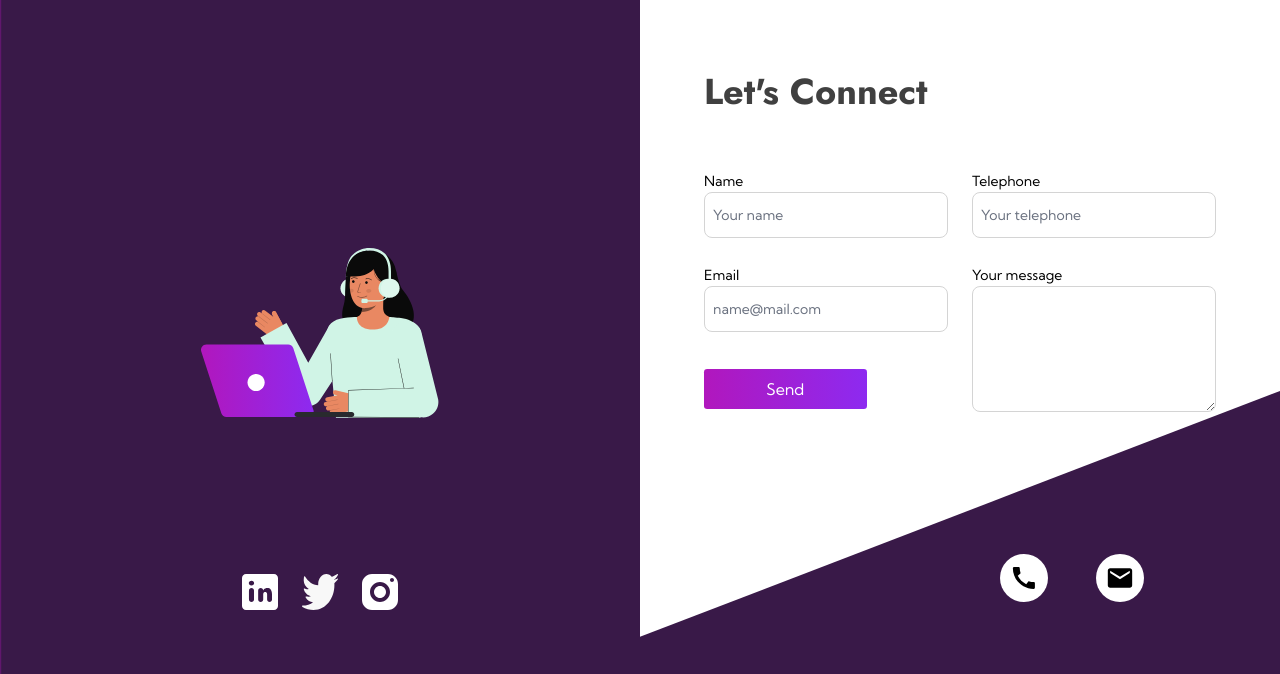
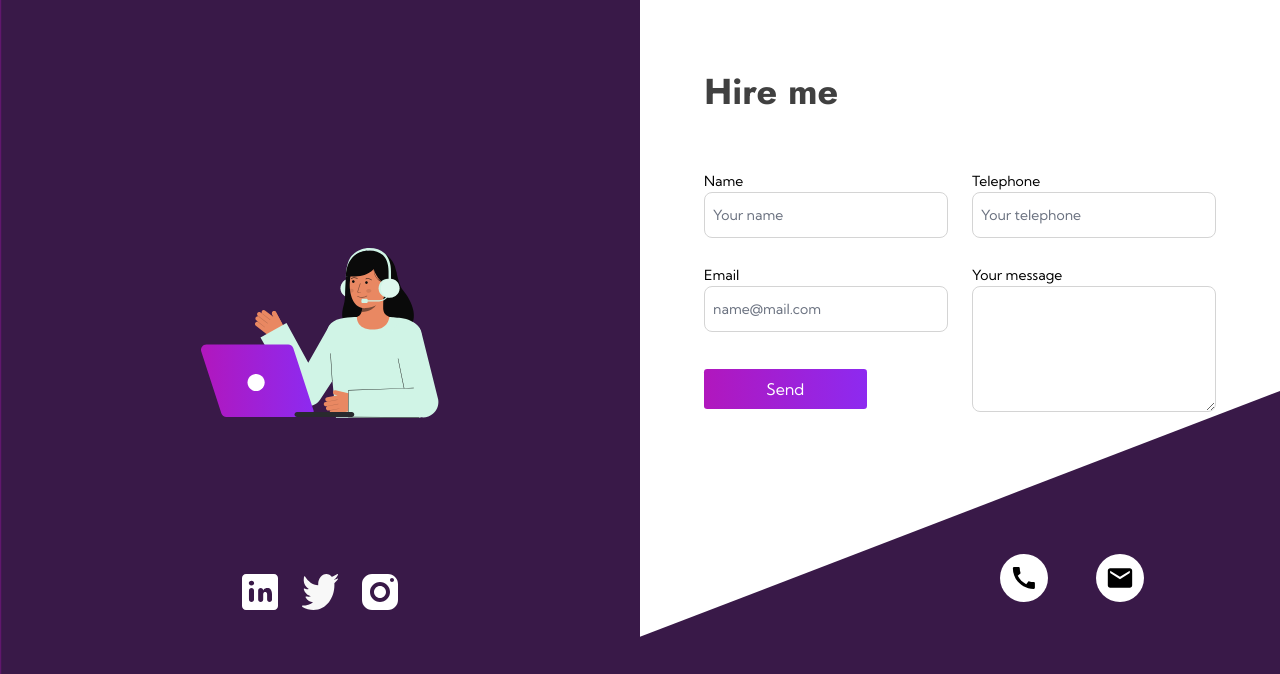
Before and after one commit to enocgit/portfolio-website-v3, a website built with Vite: page index.html in a window 1280 px wide. Both pictures are taken after a click on the button "Hire me". Shown: the part 5240-5914 px from the top of the page. Built offline with nearby package versions, Linux system fonts and the light colour scheme; animation ran at ten frames a second; files whose address does not match are found by name.

Commit message:
Refactor: Legend text changing on button click

```diff
--- a/index.html
+++ b/index.html
@@ -219,6 +219,7 @@
           <button
             class="bg-gradient-to-r from-[#b318bf] to-[#8D2AF0] text-white w-48 h-14 rounded-lg text-xl font-['Kumbh_Sans']"
             data-aos="flip-up"
+            id="hire-me-btn"
           >
             Hire me
           </button>
@@ -873,7 +874,10 @@
           method="POST"
           id="contact-form"
         >
-          <legend class="text-neutral-700 font-[700] text-4xl font-['Jost']">
+          <legend
+            class="text-neutral-700 font-[700] text-4xl font-['Jost']"
+            id="legend-text"
+          >
             Let&apos;s Connect
           </legend>
           <div class="grid grid-cols-1 lg2:grid-cols-2 mt-14 gap-x-6 gap-y-6">
--- a/main.js
+++ b/main.js
@@ -5,6 +5,8 @@ const toastSuccess = document.getElementById('toast-success')
 const textFields = document.querySelectorAll('.text-field')
 const dismissToastBtn = document.getElementById('dismiss-toast')
 const header = document.getElementById('main-header')
+const hireMeBtn = document.getElementById('hire-me-btn')
+const legendText = document.getElementById('legend-text')
 
 
 // Scroll Event for Header
@@ -57,7 +59,10 @@ navLinks.forEach(link => {
 });
 
 
-
+// Legend text content
+hireMeBtn.addEventListener('click', () => {
+  legendText.textContent = "Hire me"
+})
 
 
 // contactForm.addEventListener('submit', (e) => {
```
Also changed, not shown: dist/index.html, dist/output.css, public/output.css, 6 other files.
